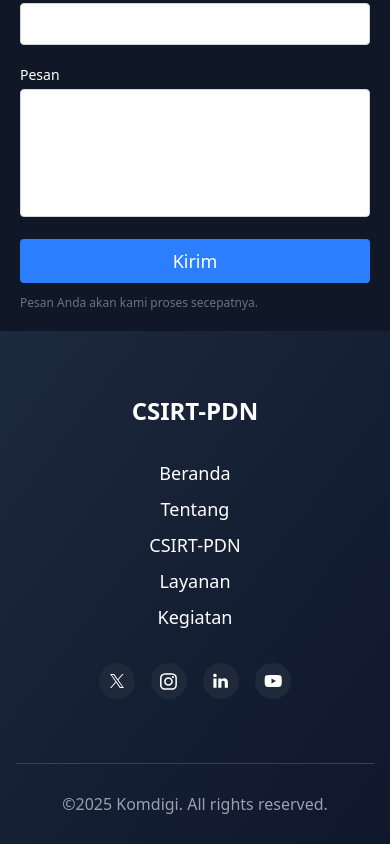
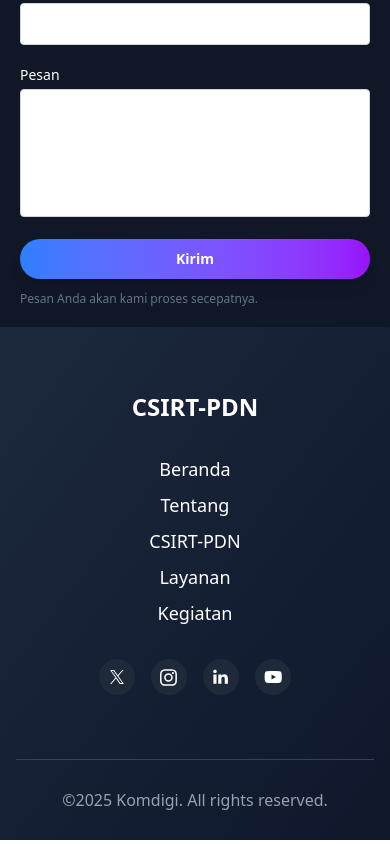
Before and after one commit to burjoy/CSIRT_PDN, a React (Vite) app in the folder frontend/: page /contact in a window 390 px wide. Shown: the part 677-1521 px from the top of the page. Built offline with nearby package versions, Linux system fonts and the light colour scheme.

Commit message:
style: Button at Contact Page

```diff
--- a/frontend/pages/Contact.jsx
+++ b/frontend/pages/Contact.jsx
@@ -6,23 +6,23 @@
   const handleSendData = async () => {
     try {
       const params = {
-        method: 'POST',
+        method: "POST",
         headers: {
-          'Content-Type': 'application/json'
+          "Content-Type": "application/json",
         },
         body: JSON.stringify({
           instansi: state.name,
           email: state.email,
           pesan: [state.message],
-          waktu: [new Date().toISOString()]
-      })}
-      const response = await fetch('http://localhost:3000/forms', params);
+          waktu: [new Date().toISOString()],
+        }),
+      };
+      const response = await fetch("http://localhost:3000/forms", params);
       console.log(response);
     } catch (error) {
       console.error("Error sending data:", error);
-
     }
-  }
+  };
   return (
     <section class="bg-gray-900 text-gray-600 body-font relative">
       <div class="bg-gray-900 rounded-md container px-5 py-5 mx-auto flex sm:flex-nowrap flex-wrap">
@@ -74,7 +74,9 @@
               name="name"
               class="w-full bg-white rounded border border-gray-300 focus:border-blue-500 focus:ring-2 focus:ring-blue-200 text-base outline-none text-gray-700 py-1 px-3 leading-8 transition-colors duration-200 ease-in-out"
               required
-              onChange={(e) => dispatch({ type: 'SET_NAME', payload: e.target.value })}
+              onChange={(e) =>
+                dispatch({ type: "SET_NAME", payload: e.target.value })
+              }
             />
           </div>
           <div class="relative mb-4">
@@ -90,7 +92,9 @@
               name="email"
               class="w-full bg-white rounded border border-gray-300 focus:border-blue-500 focus:ring-2 focus:ring-blue-200 text-base outline-none text-gray-700 py-1 px-3 leading-8 transition-colors duration-200 ease-in-out"
               required
-              onChange={(e) => dispatch({ type: 'SET_EMAIL', payload: e.target.value })}
+              onChange={(e) =>
+                dispatch({ type: "SET_EMAIL", payload: e.target.value })
+              }
             />
           </div>
           <div class="relative mb-4">
@@ -105,13 +109,19 @@
               name="message"
               class="w-full bg-white rounded border border-gray-300 focus:border-blue-500 focus:ring-2 focus:ring-blue-200 h-32 text-base outline-none text-gray-700 py-1 px-3 resize-none leading-6 transition-colors duration-200 ease-in-out"
               required
-              onChange={(e) => dispatch({ type: 'SET_MESSAGE', payload: e.target.value })}
+              onChange={(e) =>
+                dispatch({ type: "SET_MESSAGE", payload: e.target.value })
+              }
             ></textarea>
           </div>
-          <button class="text-white bg-blue-500 border-0 py-2 px-6 focus:outline-none hover:bg-blue-600 rounded text-lg" onClick={() => {
-            handleSendData();
-            dispatch({ type: 'RESET_FORM' });
-            console.log(state);}}>
+          <button
+            class="text-white bg-gradient-to-r from-blue-500 to-purple-600 text-white px-6 sm:px-8 py-2.5 sm:py-3 rounded-full font-semibold hover:from-blue-600 hover:to-purple-700 transition-all duration-200 shadow-lg hover:shadow-xl hover:scale-105 text-sm sm:text-base"
+            onClick={() => {
+              handleSendData();
+              dispatch({ type: "RESET_FORM" });
+              console.log(state);
+            }}
+          >
             Kirim
           </button>
           <p class="text-xs text-gray-500 mt-3">
```
